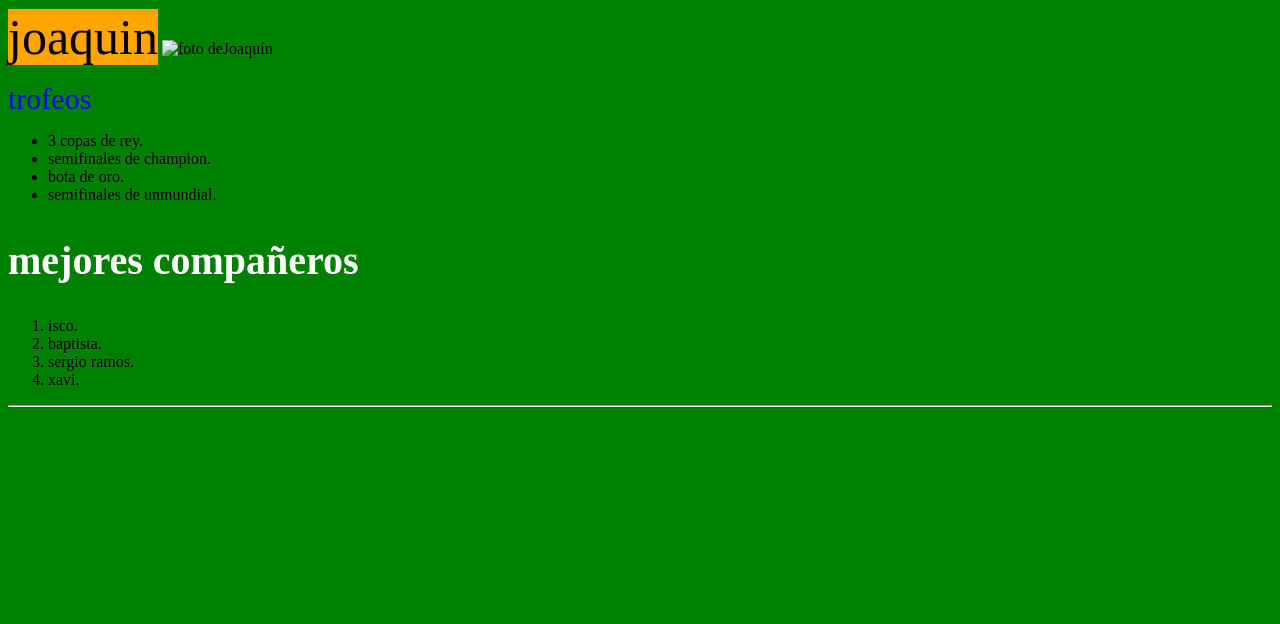
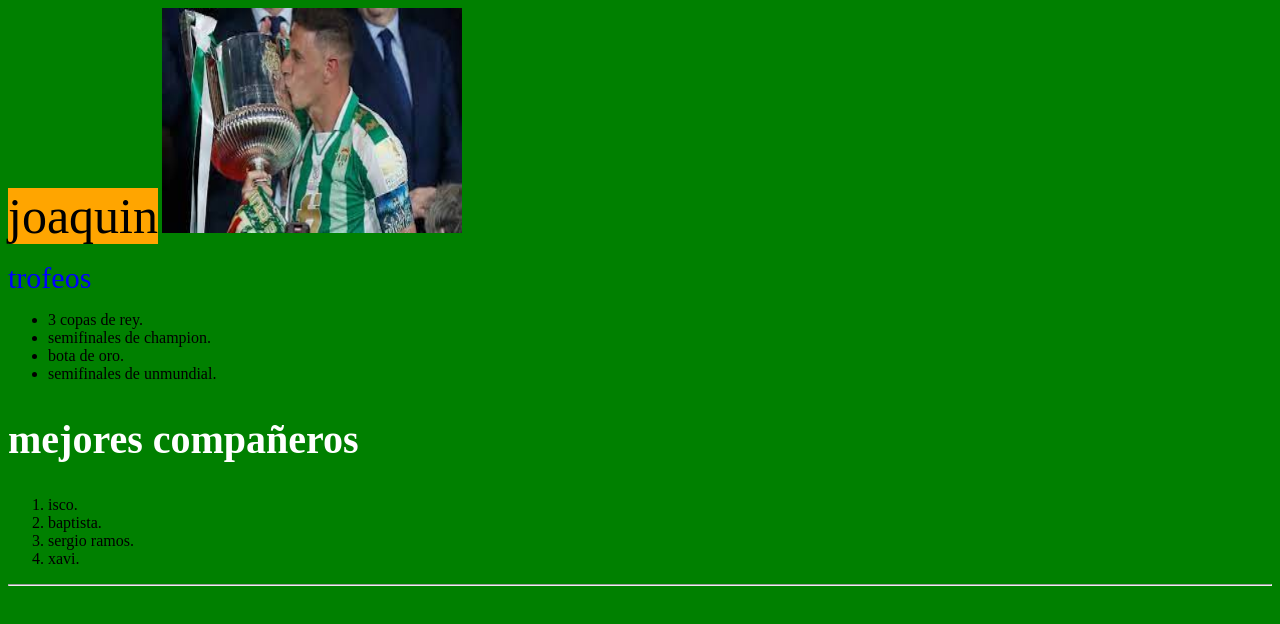
Before and after one commit to Alvarogl4/Alvarogl4.github.io, a plain HTML site: page index.html in a window 1280 px wide. Drawn offline with Linux system fonts and the light colour scheme.

Commit message:
Update index.html

```diff
--- a/index.html
+++ b/index.html
@@ -7,7 +7,7 @@
 
   <body style="background-color:green">
   <hl style="background-color:orange; font-size:50px">joaquin</hl>
-  <img src="imágenes/joaquin.jpg" width="300" height="225" alt="foto deJoaquín">
+  <img src="joaquin.jpg" width="300" height="225" alt="foto deJoaquín">
 <p><span align=center style="font-size:30px ;color:blue">trofeos</p>
   <ul>
     <li>3 copas de rey.</li>
```
